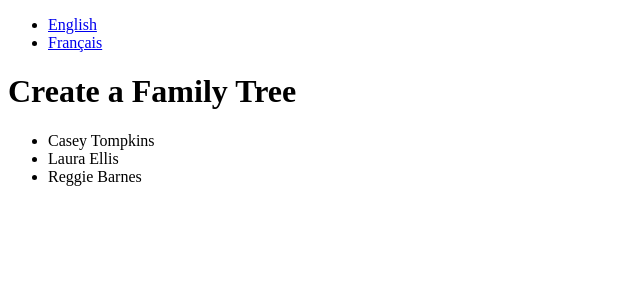
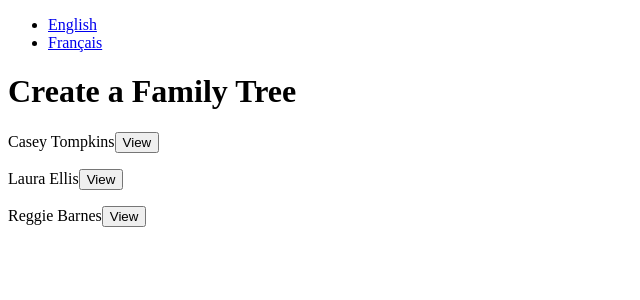
Before and after one commit to MirandaBrawnerSavannah/family-tree-app, a Next.js app: page /locale/en in a window 1280 px wide. Shown: the top 300 px of the page, without its empty margins (0-640 px from the left). Built offline with nearby package versions, Linux system fonts and the light colour scheme.

Commit message:
feat(profile-page): added a profile page for people in the family tree

```diff
--- /dev/null
+++ b/components/PersonProfile.jsx
@@ -0,0 +1,14 @@
+import React from 'react';
+
+const PersonProfile = ({ person }) => {
+  return (
+    <div>
+      {person && (
+        <div>
+          <h2>{person.fullName}</h2>
+        </div>
+      )}
+    </div>
+  );
+};
+export default PersonProfile;
--- a/locales/en.json
+++ b/locales/en.json
@@ -4,5 +4,6 @@
   "addPerson": "Add Person",
   "newTree": "New Tree",
   "returnHome": "Return to Home Page",
-  "createFamilyTree": "Create a Family Tree"
+  "createFamilyTree": "Create a Family Tree",
+  "viewVerb": "View"
 }
--- a/locales/fr.json
+++ b/locales/fr.json
@@ -4,5 +4,6 @@
   "addPerson": "Ajouter une personne",
   "newTree": "Nouvel arbre",
   "returnHome": "Retourner à la page d'accueil",
-  "createFamilyTree": "Créer un arbre de famille"
+  "createFamilyTree": "Créer un arbre de famille",
+  "viewVerb": "Inspecter"
 }
--- a/pages/locale/[locale]/index.js
+++ b/pages/locale/[locale]/index.js
@@ -1,22 +1,37 @@
+import React, { useState } from 'react';
 import { useRouter } from 'next/router'
 import LanguageList from '../../../components/LanguageList'
 import Localizer from '../../../utils/Localizer';
 import data from '../../API/data.json';
+import PersonProfile from '../../../components/PersonProfile';
 
 const MainMenu = () => {
   const router = useRouter();
   const { locale } = router.query;
   const intl = new Localizer(locale);
+  const [ selectedPerson, setSelectedPerson ] = useState('undefined');
 
   return (
     <div>
       <LanguageList />
+      <main>
       <h1>{intl.formatMessage({ id: 'createFamilyTree' })}</h1>
-      <ul>
-        {data.map((person) => (
-          <li key={person.id}>{person.fullName}</li>
-        ))}
-      </ul>
+        <div>
+          <div>
+            {data.map((person) => (
+              <p key={person.id}>
+                {person.fullName}
+                <button onClick={() => setSelectedPerson(person)}>
+                  {intl.formatMessage({ id: 'viewVerb' })}
+                </button>
+              </p>
+            ))}
+          </div>
+          { selectedPerson && (
+            <PersonProfile person={selectedPerson} />
+          )}
+        </div>
+      </main>
     </div>
   );
 };
```
